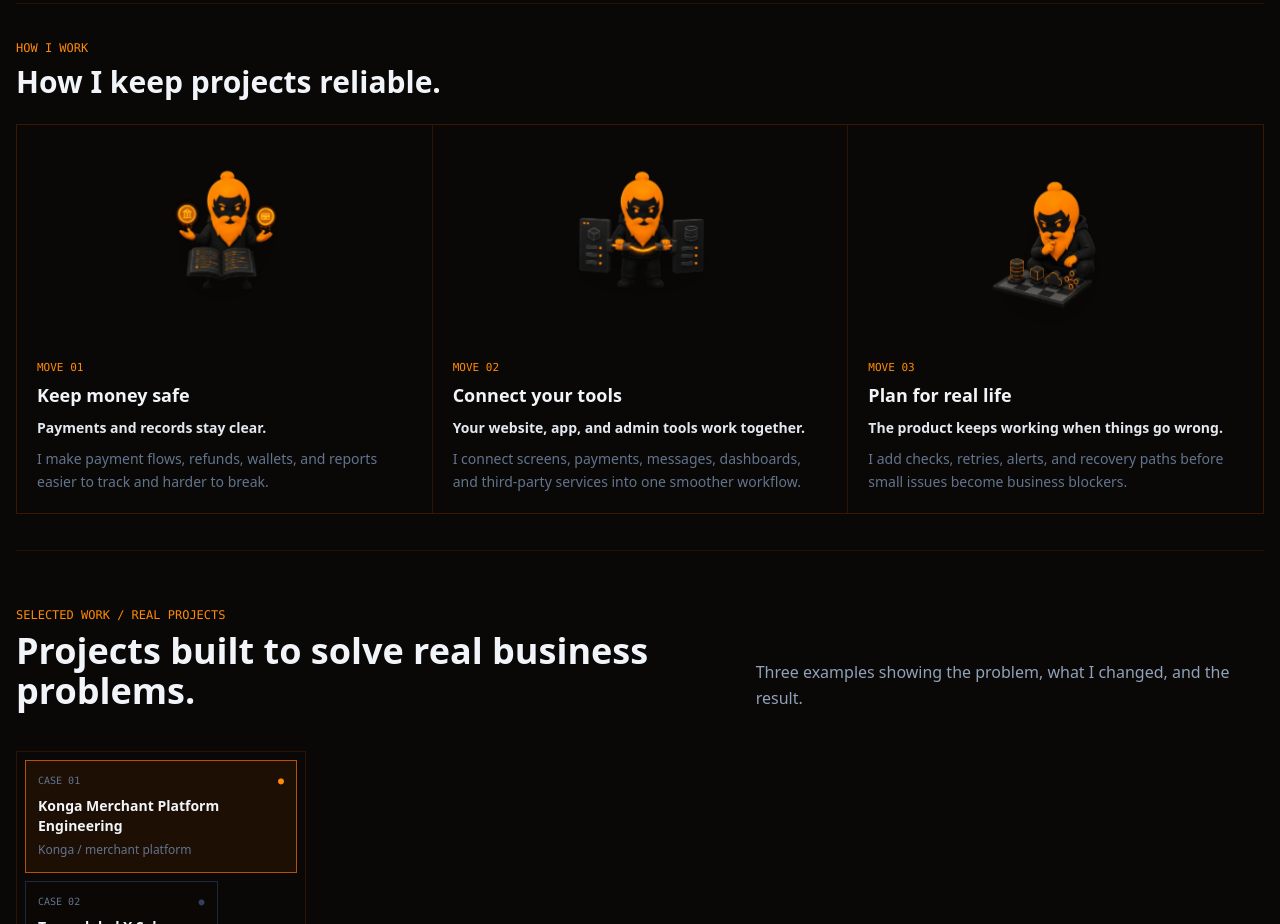
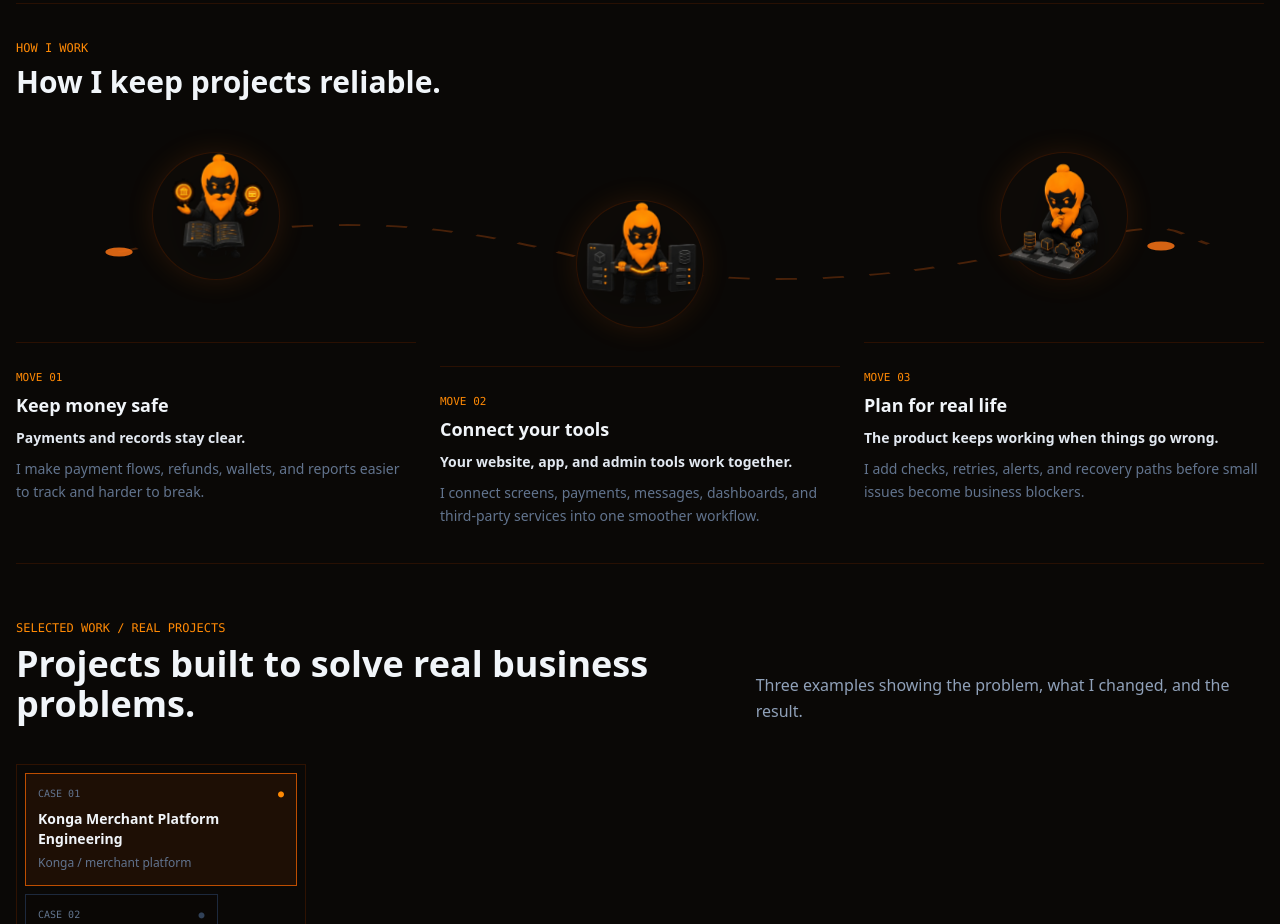
Before and after one commit to Senseiuc/my-portfolio, a React (Vite) app: page / in a window 1280 px wide. Shown: the part 940-1864 px from the top of the page. Built offline with nearby package versions, Linux system fonts and the light colour scheme.

Commit message:
Add desktop route layout for how I work

```diff
--- a/src/App.tsx
+++ b/src/App.tsx
@@ -881,7 +881,7 @@ export default function App() {
             </div>
           </div>
 
-          <div className="relative grid grid-cols-1 gap-0 md:grid-cols-3 md:gap-px md:border md:border-amber-950/60 md:bg-amber-950/60">
+          <div className="relative grid grid-cols-1 gap-0 overflow-hidden md:grid-cols-3 md:gap-6 md:overflow-visible md:pt-7">
             <svg className="pointer-events-none absolute inset-y-8 left-0 right-0 z-0 h-[calc(100%-4rem)] w-full md:hidden" viewBox="0 0 100 100" preserveAspectRatio="none" aria-hidden="true">
               <path
                 d="M15 2 L15 35 C36 38 69 38 82 39 C87 41 87 48 82 51 C78 54 78 60 82 64 C63 69 35 68 15 74 L15 86"
@@ -890,6 +890,18 @@ export default function App() {
                 strokeDasharray="2.5 2.5"
                 strokeWidth="0.38"
               />
+            </svg>
+            <svg className="pointer-events-none absolute left-8 right-8 top-20 z-0 hidden h-24 w-[calc(100%-4rem)] md:block" viewBox="0 0 100 24" preserveAspectRatio="none" aria-hidden="true">
+              <path
+                d="M6 12 C20 3 31 3 43 12 S68 21 82 12 S94 6 98 10"
+                fill="none"
+                stroke="rgba(146, 64, 14, 0.46)"
+                strokeDasharray="1.8 2.2"
+                strokeWidth="0.45"
+              />
+              <circle cx="6" cy="12" r="1.15" fill="#f97316" opacity="0.85" />
+              <circle cx="50" cy="12" r="1.15" fill="#f97316" opacity="0.85" />
+              <circle cx="94" cy="10.5" r="1.15" fill="#f97316" opacity="0.85" />
             </svg>
             {[
               {
@@ -916,18 +928,18 @@ export default function App() {
             ].map((item, index) => {
               const isMiddle = index === 1;
               return (
-              <article key={item.number} className={`group relative z-10 grid min-h-[178px] gap-4 border-b border-amber-950/45 bg-transparent p-4 last:border-b-0 md:min-h-[280px] md:grid-cols-1 md:border-b-0 md:bg-[#0a0806] md:p-5 ${isMiddle ? 'grid-cols-[minmax(0,1fr)_74px] sm:grid-cols-[minmax(0,1fr)_88px]' : 'grid-cols-[74px_minmax(0,1fr)] sm:grid-cols-[88px_minmax(0,1fr)]'}`}>
-                <div className={`relative flex justify-center md:block ${isMiddle ? 'order-2 md:order-none' : ''}`}>
-                  <span className="relative z-10 flex h-16 w-16 items-center justify-center rounded-full border border-amber-950/70 bg-[#0d0a07] shadow-[0_0_20px_rgba(249,115,22,0.08)] sm:h-20 sm:w-20 md:mx-auto md:h-auto md:w-auto md:border-0 md:bg-transparent md:shadow-none">
+              <article key={item.number} className={`group relative z-10 grid min-h-[178px] gap-4 border-b border-amber-950/45 bg-transparent p-4 last:border-b-0 md:min-h-0 md:grid-cols-1 md:border-b-0 md:p-0 ${isMiddle ? 'grid-cols-[minmax(0,1fr)_74px] sm:grid-cols-[minmax(0,1fr)_88px] md:mt-12' : 'grid-cols-[74px_minmax(0,1fr)] sm:grid-cols-[88px_minmax(0,1fr)]'}`}>
+                <div className={`relative flex justify-center md:min-h-[150px] md:items-start ${isMiddle ? 'order-2 md:order-none' : ''}`}>
+                  <span className="relative z-10 flex h-16 w-16 items-center justify-center rounded-full border border-amber-950/70 bg-[#0d0a07] shadow-[0_0_20px_rgba(249,115,22,0.08)] sm:h-20 sm:w-20 md:mx-auto md:h-32 md:w-32 md:border-amber-950/60 md:bg-[#0d0a07] md:shadow-[0_0_28px_rgba(249,115,22,0.12)]">
                     <Mascot
                       variant={item.variant}
                       label={`${item.title} Senseiuc mascot`}
                       motion={item.variant === 'architect' ? 'inspect' : 'float'}
-                      className="w-16 transition-transform duration-300 group-hover:scale-[1.03] sm:w-20 md:mx-auto md:w-32"
+                      className="w-16 transition-transform duration-300 group-hover:scale-[1.03] sm:w-20 md:mx-auto md:w-28"
                     />
                   </span>
                 </div>
-                <div className={`max-w-[19rem] self-center md:max-w-none md:self-auto ${isMiddle ? 'order-1 justify-self-end text-right md:order-none md:justify-self-auto md:text-left' : ''}`}>
+                <div className={`max-w-[19rem] self-center md:max-w-none md:self-auto md:border-t md:border-amber-950/55 md:pt-5 ${isMiddle ? 'order-1 justify-self-end text-right md:order-none md:justify-self-auto md:text-left' : ''}`}>
                   <span className="font-mono text-[11px] text-orange-400">MOVE {item.number}</span>
                   <h3 className="mt-1 text-xl font-bold text-slate-100 md:text-lg">{item.title}</h3>
                   <p className="mt-2 text-sm font-semibold leading-relaxed text-slate-200">{item.outcome}</p>
```
